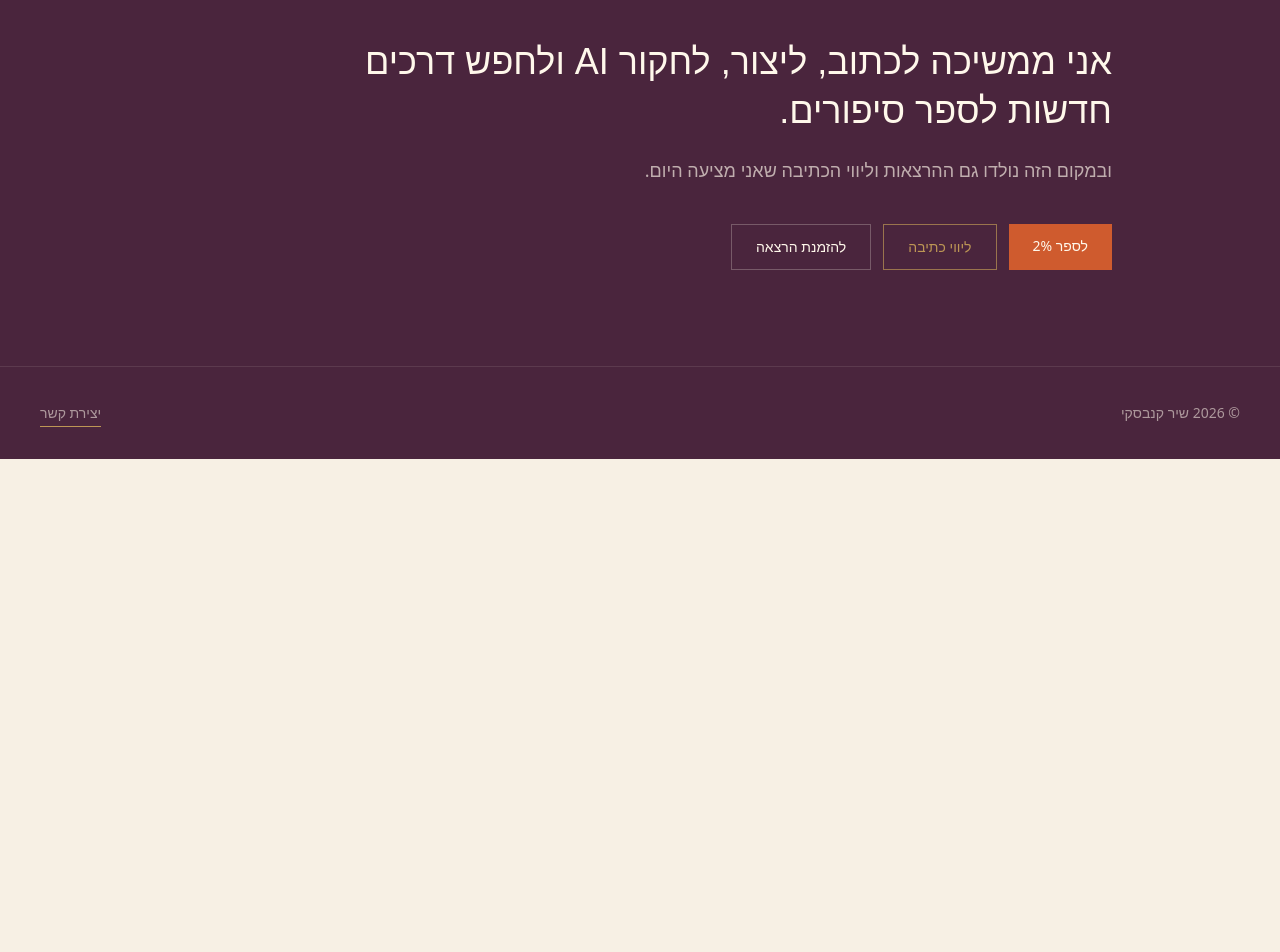
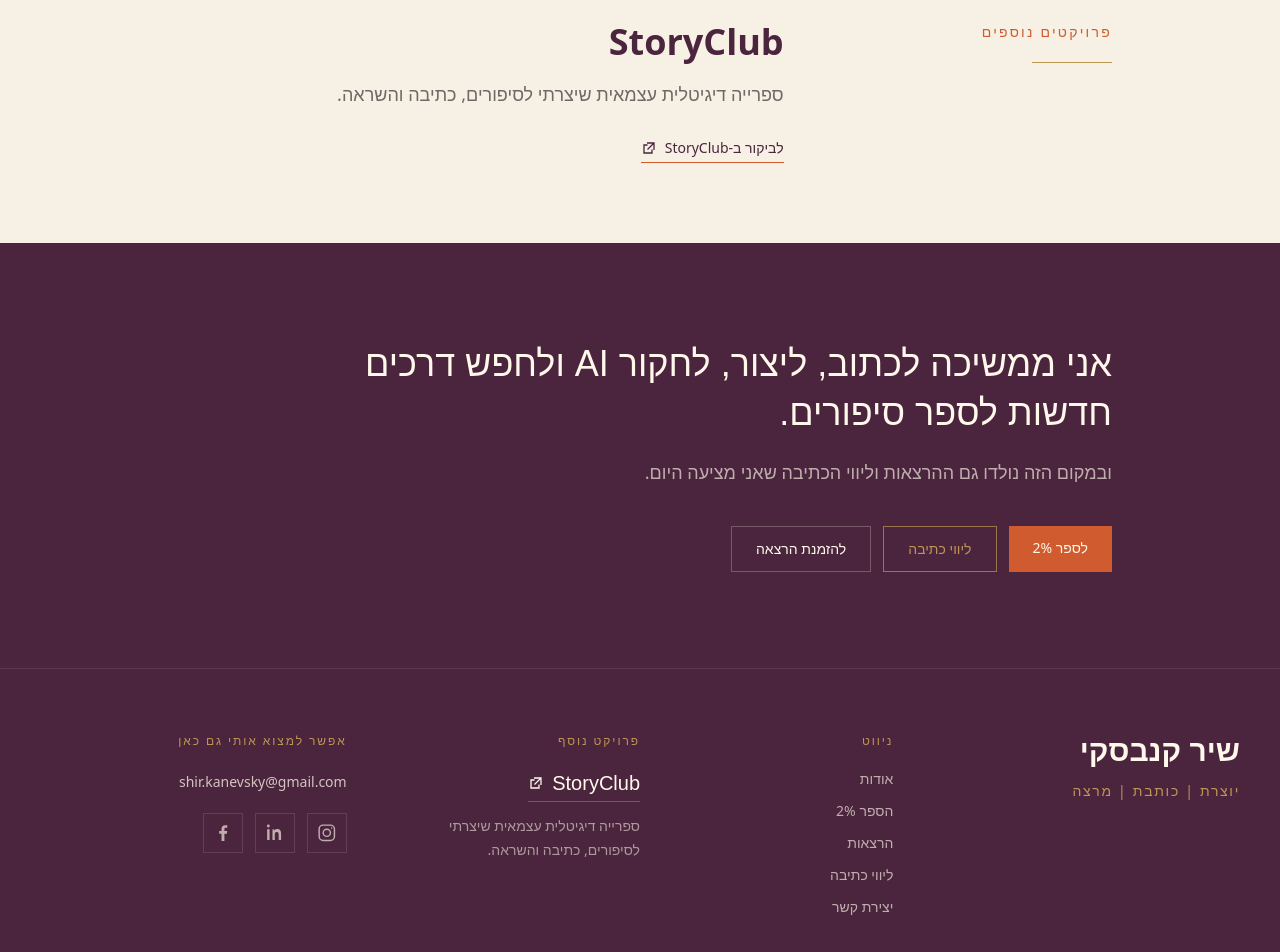
Before and after one commit to Shirkan84/shir-kanevsky-website, a Next.js app: page /about in a window 1280 px wide. Shown: the part 3320-4272 px from the top of the page. Before the commit the page ends 3779 px from the top, so only its background shows below. Built offline with nearby package versions, Linux system fonts and the light colour scheme; a web font is replaced by a local one.

Commit message:
Add StoryClub and social links

```diff
--- a/src/app/about/page.tsx
+++ b/src/app/about/page.tsx
@@ -3,6 +3,8 @@
 import Link from "next/link";
 import shirkanPortrait from "../../../pic/shirkan-author-v2.jpeg";
 import { Reveal } from "@/components/ui/reveal";
+import { ExternalLinkIcon } from "@/components/ui/social-links";
+import { storyClub } from "@/config/site";
 
 export const metadata: Metadata = {
   title: "אודות",
@@ -88,6 +90,28 @@
         </div>
       </section>
 
+      <section className="border-t border-gold/25 bg-paper py-16 md:py-20">
+        <Reveal className="mx-auto grid max-w-5xl gap-8 px-5 md:grid-cols-[0.65fr_1.35fr] md:items-start md:px-10">
+          <div>
+            <p className="text-sm tracking-[0.16em] text-orange">פרויקטים נוספים</p>
+            <div className="mt-5 h-px w-20 bg-gold" aria-hidden="true" />
+          </div>
+          <div>
+            <h2 className="font-serif text-4xl font-semibold text-plum">{storyClub.name}</h2>
+            <p className="mt-4 max-w-xl text-lg leading-8 text-ink/70">{storyClub.description}</p>
+            <a
+              href={storyClub.href}
+              target="_blank"
+              rel="noopener noreferrer"
+              className="group mt-7 inline-flex items-center gap-2 border-b border-orange pb-1 text-sm text-plum transition-colors hover:text-orange"
+            >
+              לביקור ב-StoryClub
+              <span className="transition-transform group-hover:-translate-y-0.5 group-hover:translate-x-0.5"><ExternalLinkIcon /></span>
+            </a>
+          </div>
+        </Reveal>
+      </section>
+
       <section className="bg-navy py-20 text-cream md:py-24">
         <Reveal className="mx-auto max-w-5xl px-5 md:px-10">
           <p className="max-w-3xl font-serif text-3xl leading-snug sm:text-4xl">אני ממשיכה לכתוב, ליצור, לחקור AI ולחפש דרכים חדשות לספר סיפורים.</p>
--- a/src/app/contact/page.tsx
+++ b/src/app/contact/page.tsx
@@ -1,7 +1,8 @@
 import type { Metadata } from "next";
 import Link from "next/link";
 import { Reveal } from "@/components/ui/reveal";
-import { siteConfig } from "@/config/site";
+import { ExternalLinkIcon, SocialLinks } from "@/components/ui/social-links";
+import { siteConfig, storyClub } from "@/config/site";
 
 export const metadata: Metadata = { title: "יצירת קשר" };
 
@@ -19,6 +20,19 @@
             {siteConfig.email}
             <span className="transition-transform group-hover:-translate-x-1" aria-hidden="true">←</span>
           </Link>
+          <div className="mt-12 border-t border-cream/15 pt-8">
+            <p className="text-sm tracking-[0.1em] text-cream/60">אפשר למצוא אותי גם כאן</p>
+            <SocialLinks className="mt-5" linkClassName="text-cream/65 hover:border-orange/60 hover:text-orange" />
+            <a
+              href={storyClub.href}
+              target="_blank"
+              rel="noopener noreferrer"
+              className="group mt-8 inline-flex items-center gap-2 text-sm text-gold transition-colors hover:text-orange"
+            >
+              לביקור ב-StoryClub
+              <span className="transition-transform group-hover:-translate-y-0.5 group-hover:translate-x-0.5"><ExternalLinkIcon /></span>
+            </a>
+          </div>
         </Reveal>
       </div>
     </section>
--- a/src/components/layout/footer.tsx
+++ b/src/components/layout/footer.tsx
@@ -1,14 +1,62 @@
 import Link from "next/link";
-import { siteConfig } from "@/config/site";
+import { ExternalLinkIcon, SocialLinks } from "@/components/ui/social-links";
+import { siteConfig, storyClub } from "@/config/site";
+
+const footerNavigation = [
+  { href: "/about", label: "אודות" },
+  { href: "/book", label: "הספר 2%" },
+  { href: "/lectures", label: "הרצאות" },
+  { href: "/writing-guidance", label: "ליווי כתיבה" },
+  { href: "/contact", label: "יצירת קשר" },
+];
 
 export function Footer() {
   return (
     <footer className="border-t border-cream/10 bg-plum text-cream">
-      <div className="mx-auto flex max-w-7xl flex-col gap-3 px-5 py-9 text-sm text-cream/55 sm:flex-row sm:items-center sm:justify-between md:px-10">
-        <p>© {new Date().getFullYear()} {siteConfig.name}</p>
-        <Link className="relative transition-colors after:absolute after:-bottom-1 after:right-0 after:h-px after:w-full after:bg-gold hover:text-orange" href="/contact">
-          יצירת קשר
-        </Link>
+      <div className="mx-auto grid max-w-7xl gap-12 px-5 py-14 md:grid-cols-2 md:px-10 lg:grid-cols-[1.15fr_0.8fr_0.95fr_1.15fr] lg:gap-10 lg:py-16">
+        <div>
+          <p className="font-serif text-3xl font-semibold">{siteConfig.name}</p>
+          <p className="mt-3 text-sm tracking-[0.12em] text-gold">יוצרת | כותבת | מרצה</p>
+        </div>
+
+        <nav aria-label="ניווט תחתון">
+          <p className="mb-5 text-xs tracking-[0.16em] text-gold">ניווט</p>
+          <ul className="space-y-3 text-sm text-cream/65">
+            {footerNavigation.map((item) => (
+              <li key={item.href}>
+                <Link href={item.href} className="transition-colors hover:text-orange">{item.label}</Link>
+              </li>
+            ))}
+          </ul>
+        </nav>
+
+        <div>
+          <p className="mb-5 text-xs tracking-[0.16em] text-gold">פרויקט נוסף</p>
+          <a
+            href={storyClub.href}
+            target="_blank"
+            rel="noopener noreferrer"
+            className="group inline-flex items-center gap-2 border-b border-orange/65 pb-1 font-serif text-xl transition-colors hover:text-orange"
+          >
+            {storyClub.name}
+            <span className="transition-transform group-hover:-translate-y-0.5 group-hover:translate-x-0.5"><ExternalLinkIcon /></span>
+          </a>
+          <p className="mt-3 max-w-56 text-sm leading-6 text-cream/55">{storyClub.description}</p>
+        </div>
+
+        <div>
+          <p className="mb-5 text-xs tracking-[0.16em] text-gold">אפשר למצוא אותי גם כאן</p>
+          <a href={`mailto:${siteConfig.email}`} className="text-sm text-cream/75 transition-colors hover:text-orange" dir="ltr">
+            {siteConfig.email}
+          </a>
+          <SocialLinks className="mt-5" linkClassName="text-cream/65 hover:border-orange/60 hover:text-orange" />
+        </div>
+      </div>
+
+      <div className="border-t border-cream/10">
+        <div className="mx-auto max-w-7xl px-5 py-5 text-xs text-cream/40 md:px-10">
+          © {new Date().getFullYear()} {siteConfig.name}
+        </div>
       </div>
     </footer>
   );
--- /dev/null
+++ b/src/components/ui/social-links.tsx
@@ -0,0 +1,62 @@
+import { socialLinks } from "@/config/site";
+
+type SocialLinksProps = {
+  className?: string;
+  linkClassName?: string;
+};
+
+function SocialIcon({ platform }: { platform: (typeof socialLinks)[number]["platform"] }) {
+  if (platform === "instagram") {
+    return (
+      <svg viewBox="0 0 24 24" fill="none" stroke="currentColor" strokeWidth="1.6" aria-hidden="true">
+        <rect x="3.5" y="3.5" width="17" height="17" rx="4.5" />
+        <circle cx="12" cy="12" r="4" />
+        <circle cx="17.4" cy="6.7" r="0.8" fill="currentColor" stroke="none" />
+      </svg>
+    );
+  }
+
+  if (platform === "linkedin") {
+    return (
+      <svg viewBox="0 0 24 24" fill="currentColor" aria-hidden="true">
+        <path d="M6.2 8.1H3.5V20h2.7V8.1ZM6.4 4.5A1.6 1.6 0 1 0 3.2 4.5a1.6 1.6 0 0 0 3.2 0ZM12 8.1H9.4V20H12v-5.9c0-1.6.3-3.1 2.3-3.1 2 0 2 1.8 2 3.2V20H19v-6.5c0-3.2-.7-5.7-4.4-5.7-1.8 0-3 1-3.5 1.9H11V8.1h1Z" />
+      </svg>
+    );
+  }
+
+  return (
+    <svg viewBox="0 0 24 24" fill="currentColor" aria-hidden="true">
+      <path d="M13.8 21v-8h2.7l.4-3.1h-3.1v-2c0-.9.3-1.5 1.6-1.5H17V3.6c-.3 0-1.3-.1-2.4-.1-2.4 0-4 1.5-4 4.1v2.3H8V13h2.6v8h3.2Z" />
+    </svg>
+  );
+}
+
+export function SocialLinks({ className = "", linkClassName = "" }: SocialLinksProps) {
+  return (
+    <div className={`flex items-center gap-3 ${className}`}>
+      {socialLinks.map((social) => (
+        <a
+          key={social.platform}
+          href={social.href}
+          target="_blank"
+          rel="noopener noreferrer"
+          aria-label={social.label}
+          className={`grid size-10 place-items-center border border-current/20 transition-all duration-300 hover:-translate-y-0.5 ${linkClassName}`}
+        >
+          <span className="block size-[1.35rem]">
+            <SocialIcon platform={social.platform} />
+          </span>
+        </a>
+      ))}
+    </div>
+  );
+}
+
+export function ExternalLinkIcon() {
+  return (
+    <svg viewBox="0 0 16 16" fill="none" stroke="currentColor" strokeWidth="1.3" className="size-4" aria-hidden="true">
+      <path d="M6 3h7v7M13 3 6.5 9.5" />
+      <path d="M11 9.5V13H3V5h3.5" />
+    </svg>
+  );
+}
--- a/src/config/site.ts
+++ b/src/config/site.ts
@@ -3,6 +3,30 @@
   description: "כתיבה, הרצאות, יצירה ובינה מלאכותית",
   email: "shir.kanevsky@gmail.com",
 };
+
+export const storyClub = {
+  name: "StoryClub",
+  description: "ספרייה דיגיטלית עצמאית שיצרתי לסיפורים, כתיבה והשראה.",
+  href: "https://storyclub.vercel.app/",
+};
+
+export const socialLinks = [
+  {
+    platform: "instagram",
+    label: "Instagram - Shir Kanevsky",
+    href: "https://www.instagram.com/shirkanevsky/",
+  },
+  {
+    platform: "linkedin",
+    label: "LinkedIn - Shir Kanevsky",
+    href: "https://www.linkedin.com/in/shirkan1984",
+  },
+  {
+    platform: "facebook",
+    label: "Facebook - Shir Kanevsky",
+    href: "https://www.facebook.com/shir.kanevsky",
+  },
+] as const;
 
 export const navigation = [
   { href: "/", label: "בית" },
```
